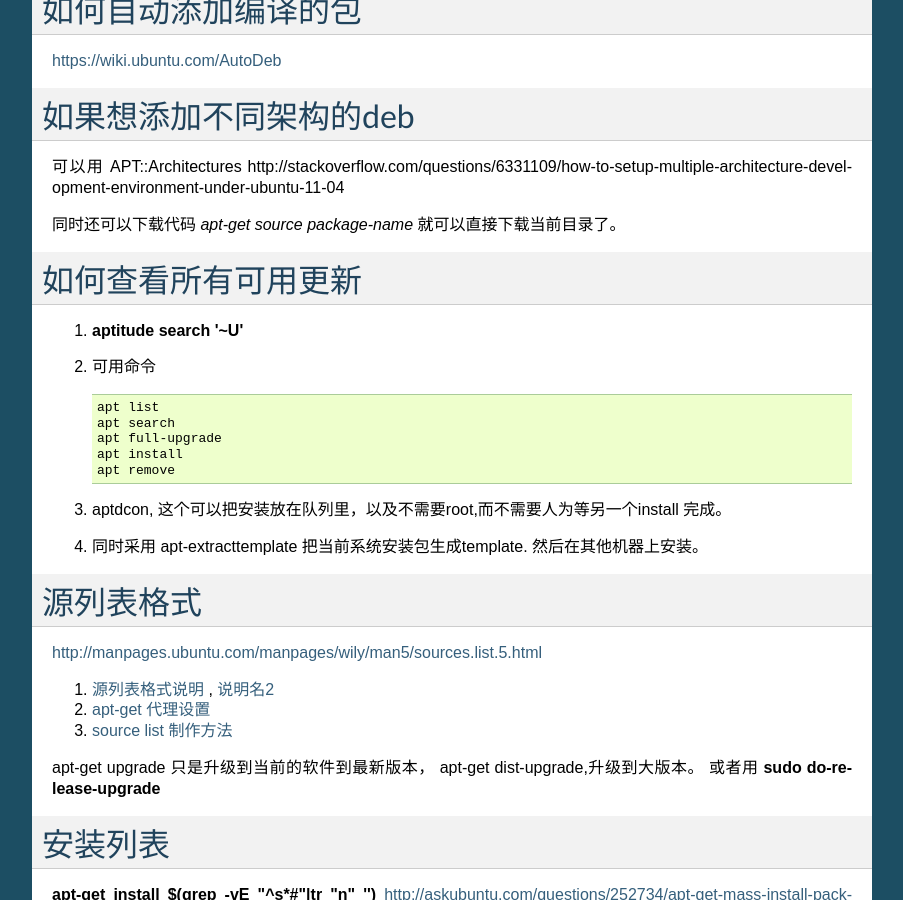
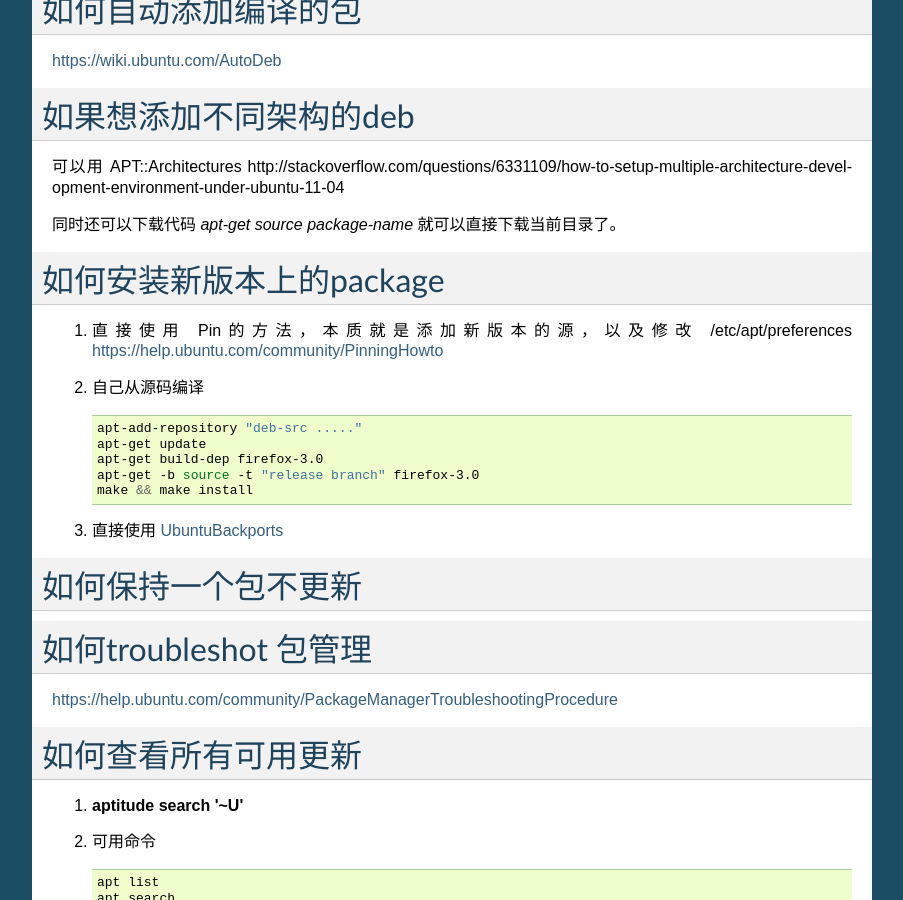
Before and after one commit to gwli/MyLinux, a Sphinx documentation site: the page built from source/content/Stage_1/LinuxInstall.rst, in a window 1280 px wide and 900 px high, scrolled down 1457 px. Shown: the whole window, without its empty margins (198-1101 px from the left). Built offline with Sphinx 7.4.7, drawn with Linux system fonts in a browser that asks for light colours; formulas are drawn with MathJax 3; cross-references to code outside the pages are shown as plain code; some of the changed text lies outside the part shown.

Commit message:
如何troubleshoot package management

```diff
--- a/source/content/Stage_1/LinuxInstall.rst
+++ b/source/content/Stage_1/LinuxInstall.rst
@@ -92,6 +92,39 @@ http://stackoverflow.com/questions/6331109/how-to-setup-multiple-architecture-de
 同时还可以下载代码 `apt-get source package-name` 就可以直接下载当前目录了。
 
 
+如何安装新版本上的package
+=========================
+
+#. 直接使用 Pin的方法，本质就是添加新版本的源，以及修改 /etc/apt/preferences https://help.ubuntu.com/community/PinningHowto
+#. 自己从源码编译
+
+   .. code-block:: bash
+
+      apt-add-repository "deb-src ....."
+      apt-get update
+      apt-get build-dep firefox-3.0
+      apt-get -b source -t "release branch" firefox-3.0
+      make && make install
+
+#. 直接使用 `UbuntuBackports <https://help.ubuntu.com/community/UbuntuBackports>`_
+
+
+如何保持一个包不更新
+====================
+
+.. code-block:: bash
+   #
+   sudo apt-mark hold <packagename>
+   #check
+   apt-cache policy <packagename>
+   # unhold
+   echo xxxxx install |dpkg --set-selections
+
+
+如何troubleshot 包管理
+======================
+
+https://help.ubuntu.com/community/PackageManagerTroubleshootingProcedure
 
 如何查看所有可用更新
 ====================
@@ -146,6 +179,13 @@ dpkg
 usr is stand for unix system resource,
 http://askubuntu.com/questions/1148/what-is-the-best-place-to-install-user-apps
 如果只是zip包 standalone App，可以直接使用就放在/opt下面。
+
+
+
+下一代包管理器
+==============
+
+https://nixos.org/nix/
 
 如何快速的制作一个linux系统
 ---------------------------
```
